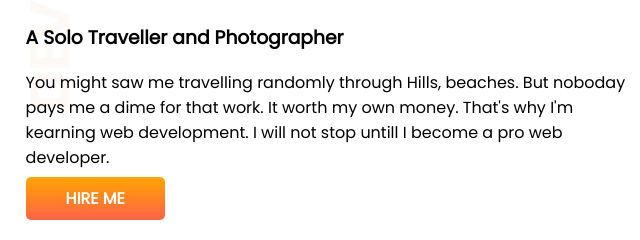
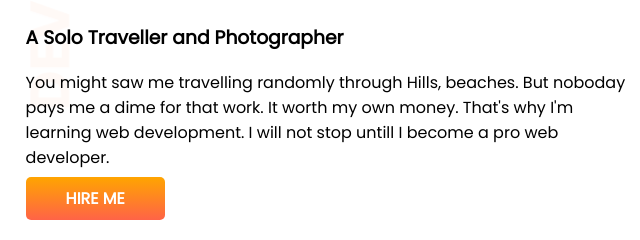
Before and after one commit to razwan412/developer-portfolio, a plain HTML site: page index.html in a window 1280 px wide. Shown: the part 252-492 px from the top of the page, 0-640 px from the left. Drawn offline with Linux system fonts and the light colour scheme.

Commit message:
changed from kearned to learned

```diff
--- a/index.html
+++ b/index.html
@@ -19,7 +19,7 @@
             <h1><span class="orange-color">Razwan Borshon</span> World!</h1>
             <h3>A Solo Traveller and Photographer</h3>
             <p>You might saw me travelling randomly through Hills, beaches. But noboday pays me a dime for that work. It
-                worth my own money. That's why I'm kearning web development. I will not stop untill I become a pro web
+                worth my own money. That's why I'm learning web development. I will not stop untill I become a pro web
                 developer.</p>
             <a class="link-button" target="blank" href="https://www.linkedin.com/company/programminghero">HIRE ME</a>
         </div>
```
